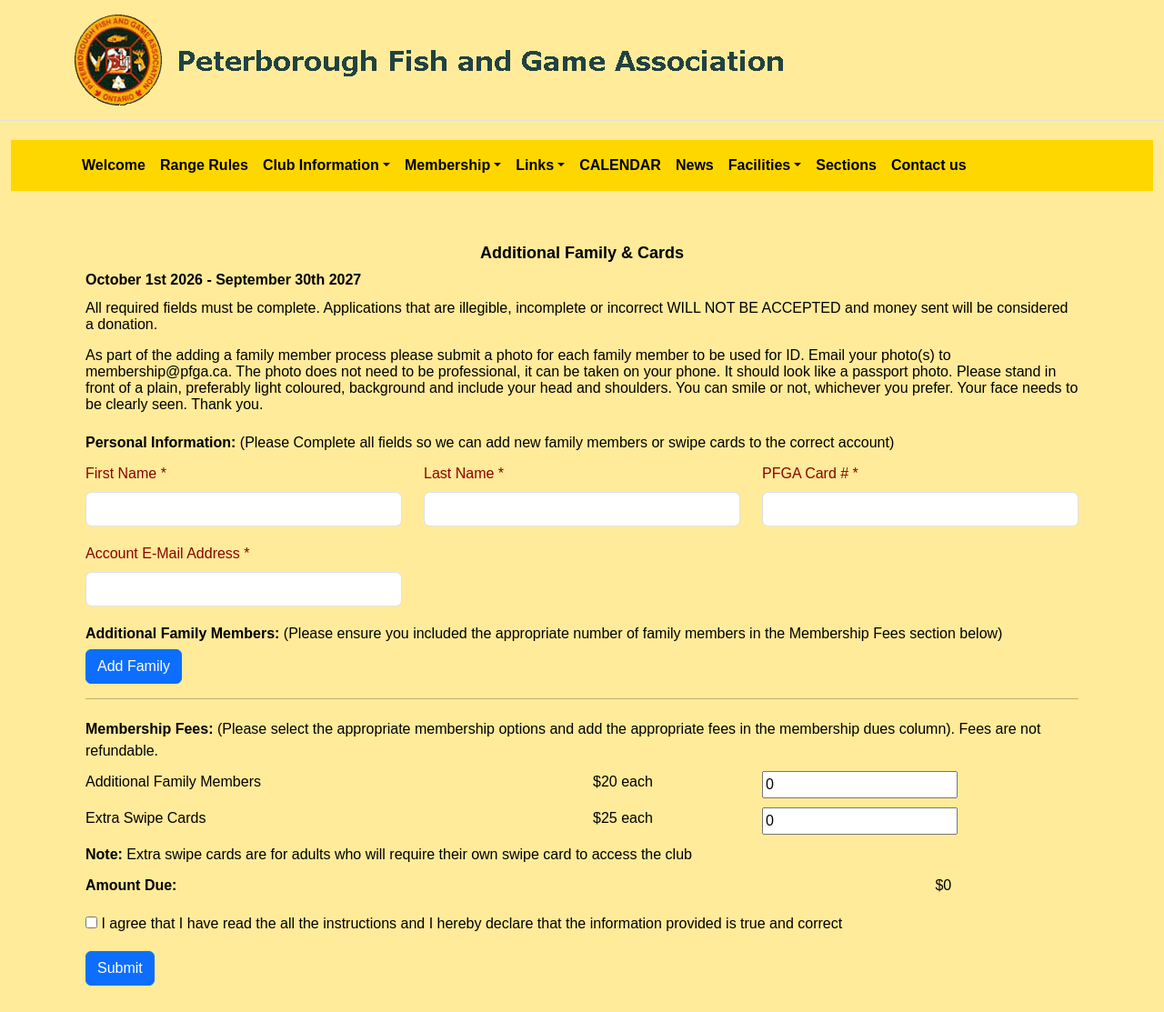
After one commit to MorganDelvanna/Laravel, a Laravel app: page /family in a window 1280 px wide. The commit adds this page. Shown: the whole page at 91% size. Run offline with Laravel 10, Linux system fonts and the light colour scheme; some libraries are stand-ins or nearby versions.

Commit message:
Added Family Update

```diff
--- a/app/Http/Controllers/MembershipController.php
+++ b/app/Http/Controllers/MembershipController.php
@@ -18,6 +18,11 @@ class MembershipController extends Controller
     public function memberForm(string $applicationType)
     {
         return view('membership.memberForm', ['applicationType' => $applicationType]);
+    }
+
+    public function familyForm()
+    {
+        return view('membership.familyForm');
     }
 
     public function canceled(Request $request, string $sessionId)
--- a/public/js/member.js
+++ b/public/js/member.js
@@ -218,7 +218,8 @@ function updateGrandTotal() {
 }
 
 var applicationTypeChange = function() {
-    let selectedValue = $('input[name="applicationType"]:checked').val();
+    let selectedValue = $('input[name="applicationType"]:checked').val()
+        || window.MEMBERSHIP_APPLICATION_TYPE;
     switch (selectedValue) {
         case "new":
             if (!$('label.new').first().hasClass('required')) {
@@ -268,24 +269,28 @@ let applicants = [];
 function gatherApplicantObject() {
     // collect applicant main fields
     let applicant = {};
-    applicant.applicationType = $('input[name="applicationType"]:checked').val();
-    applicant.membershipFee = $('input[name="membershipFee"]:checked').val();
-    applicant.firstname = $('#firstname').val();
-    applicant.lastname = $('#lastname').val();
-    applicant.alias = $('#alias').val();
-    applicant.dob = $('#dob').val();
-    applicant.pfgaNumber = $('#pfgaNumber').val();
-    applicant.address = $('#address').val();
-    applicant.city = $('#city').val();
-    applicant.province = $('#province').val();
-    applicant.postal = $('#postal').val();
-    applicant.homephone = $('#homephone').val();
-    applicant.cellphone = $('#cellphone').val();
-    applicant.email = $('#email').val();
-    applicant.palType = $('input[name="palType"]:checked').val();
-    applicant.palDate = $('#palDate').val();
-    applicant.palNum = $('#PALNum').val();
-    applicant.palExpiry = $('#palExpiry').val();
+    const urlParams = new URLSearchParams(window.location.search);
+    applicant.applicationType = $('input[name="applicationType"]:checked').val()
+        || window.MEMBERSHIP_APPLICATION_TYPE
+        || urlParams.get('type')
+        || 'new';
+    applicant.membershipFee = $('input[name="membershipFee"]:checked').val() || '';
+    applicant.firstname = $('#firstname').val() || '';
+    applicant.lastname = $('#lastname').val() || '';
+    applicant.alias = $('#alias').val() || '';
+    applicant.dob = $('#dob').val() || '';
+    applicant.pfgaNumber = $('#pfgaNumber').val() || '';
+    applicant.address = $('#address').val() || '';
+    applicant.city = $('#city').val() || '';
+    applicant.province = $('#province').val() || '';
+    applicant.postal = $('#postal').val() || '';
+    applicant.homephone = $('#homephone').val() || '';
+    applicant.cellphone = $('#cellphone').val() || '';
+    applicant.email = $('#email').val() || '';
+    applicant.palType = $('input[name="palType"]:checked').val() || '';
+    applicant.palDate = $('#palDate').val() || '';
+    applicant.palNum = $('#PALNum').val() || '';
+    applicant.palExpiry = $('#palExpiry').val() || '';
     applicant.disciplines = [];
     if($('#archery').is(':checked')) applicant.disciplines.push('archery');
     if($('#rifle').is(':checked')) applicant.disciplines.push('rifle');
@@ -361,6 +366,8 @@ function setApplicationType(){
     let urlParams = new URLSearchParams(window.location.search);
     let applicationType = window.MEMBERSHIP_APPLICATION_TYPE || urlParams.get('type') || 'new';
     switch (applicationType){
+            case "update":
+                break;
             case "renew":
                 $('#renewMember').prop("checked", true);
                 break;
@@ -421,7 +428,7 @@ $(function(){
         $('#halfSpan').hide();
     }
 
-    if (date.getMonth() >= firstTuesdayJuly && date.getMonth() <= 10) {
+    if (date.getMonth() >= 7 && date.getMonth() <= 11) {
         $('#memberYear').text(`October 1st ${date.getFullYear()} - September 30th ${date.getFullYear() + 1}`);
     } else {
         $('#memberYear').text(`October 1st ${date.getFullYear() - 1} - September 30th ${date.getFullYear()}`);
@@ -551,7 +558,7 @@ $(function(){
             if (!$('#form').valid()) {
                 return;
             }
-            if ((!currentApp.photo || !currentApp.photo.data) && currentApp.applicationType !== 'renew') {
+            if ((!currentApp.photo || !currentApp.photo.data) && currentApp.applicationType === 'new') {
                 alert('Please upload a valid passport-style photo for the current applicant before submitting.');
                 return;
             }
--- /dev/null
+++ b/resources/views/membership/familyForm.blade.php
@@ -0,0 +1,237 @@
+@extends('layouts.app')
+
+@section('content')
+    <div class="container">
+        <div class="row">
+            <div class="col-12">
+                <h1>Additional Family & Cards</h1>
+                <h2><span id="memberYear">October 1st, 2025 - September 30th, 2026</span></h2>
+            </div>
+        </div>
+        <form id="form" method="post" action="{{ route('membership.checkout') }}" enctype="multipart/form-data">
+            @csrf
+            <input type="hidden" id="members_json" name="members_json"  value="">
+            <input type="hidden" id="photoData" name="photoData" value="">
+            <input type="hidden" id="photoName" name="photoName" value="">
+            <input type="hidden" id="photoType" name="photoType" value="">
+            <p>All required fields must be complete. Applications that are illegible, incomplete or incorrect WILL NOT BE ACCEPTED and money sent will be considered a donation.</p>
+            <p>As part of the adding a family member process please submit a photo for each family member to be used for ID. Email your photo(s) to membership@pfga.ca.
+                The photo does not need to be professional, it can be taken on your phone. It should look like a passport photo. Please stand in front of a plain, preferably light coloured,
+                background and include your head and shoulders. You can smile or not, whichever you prefer. Your face needs to be clearly seen. Thank you. </p>
+
+            <div class="row">
+                <div class="col-12">
+                    <span><strong>Personal Information:</strong> (Please Complete all fields so we can add new family members or swipe cards to the correct account)</span>
+                </div>
+            </div>
+            <div class="row">
+                <div class="col-12 col-md-4">
+                    <label for="firstname" class="form-label title required">First Name</label><br />
+                    <input id="firstname" type="text" class="form-control new" name="firstname" data-no-auto-fill required>
+                </div>
+                <div class="col-12 col-md-4">
+                    <label for="lastname" class="form-label title required">Last Name</label><br />
+                    <input id="lastname" type="text" class="form-control new" name="lastname" data-no-auto-fill required>
+                </div>
+                <div class="col-12 col-md-4">
+                    <label id="cardLabel" for="pfgaNumber" class="form-label title required">PFGA Card #</label><br/>
+                    <input id="pfgaNumber" type="text" class="form-control" name="pfgaNumber" data-no-auto-fill required>
+                </div>
+            </div>
+            <div class="row mt-2">
+                <div class="col-12 col-md-4">
+                    <label for="email" class="form-label title required">Account E-Mail Address</label>
+                    <input type="email" id="email" class="form-control" name="email" required>
+                </div>
+            </div>
+            <div class="row mt-2">
+                <div class="col-12">
+                    <strong>Additional Family Members:</strong> (Please ensure you included the appropriate number of family members in the Membership Fees section below)<br />
+                </div>
+            </div>
+            <div id="familyApp">
+            </div>
+            <hr>
+            <div class="row mt-2">
+                <div class="col-12">
+                    <strong>Membership Fees:</strong> (Please select the appropriate membership options and add the appropriate fees in the membership dues column). Fees are not refundable.
+                </div>
+            </div>
+            <div class="row">
+                <div class="d-none d-sm-block col-md-6">Additional Family Members</div>
+                <div class="col-6 d-md-none">Extra Family</div>
+                <div class="d-none d-sm-block col-md-2"><span class="familyFee"></span></div>
+                <div class="col-2 col-md-2"><input type="number" id="family" name="family" value="0"></div>
+            </div>
+            <div class="row">
+                <div class="d-none d-sm-block col-md-6">Extra Swipe Cards</div>
+                <div class="col-6 d-md-none">Extra Swipe Cards</div>
+                <div class="d-none d-sm-block col-md-2"><span class="extraFee"></span></div>
+                <div class="col-2 col-md-2"><input type="number" id="extra" name="extra" value="0"></div>
+            </div>
+            <div class="row">
+                <div class="col-12"><span><strong>Note:</strong> Extra swipe cards are for adults who will require their own swipe card to access the club</span></div>
+            </div>
+            <div class="row">
+                <div class="col-6 col-md-10 align-content-end"><strong>Amount Due:</strong></div>
+                <div class="col-6 col-md-2">&nbsp;$<span id="total"></span></div>
+            </div>
+            <div class="row mt-2 terms">
+                <div class="col-12">
+                    <input type="checkbox" id="terms" name="terms" required>
+                    <label class="ml-1" for="terms">I agree that I have read the all the instructions and I hereby declare that the information provided is true and correct</label>
+                </div>
+            </div>
+            <div class="row mt-2">
+                <div class="col-8 col-md-1">
+                    <span id="errors" class="error"></span>
+                    <button type="button" class="btn btn-primary" id="btnSubmit">Submit</button>
+                </div>
+            </div>
+        </form>
+        <script src="https://unpkg.com/react@18/umd/react.development.js"></script>
+        <script src="https://unpkg.com/react-dom@18/umd/react-dom.development.js"></script>
+        <script src="https://unpkg.com/babel-standalone@6.26.0/babel.min.js"></script>
+        <script type="text/babel">
+            const { useEffect, useState } = React;
+
+            function Field({ label, value, onChange, type = 'text', required = false, placeholder = '' }) {
+                return (
+                    <div className="col-6 col-md-2">
+                        <label className={`form-label ${required ? 'required' : ''}`}>{label}</label>
+                        <input className="form-control" type={type} value={value || ''} onChange={onChange} required={required} placeholder={placeholder} />
+                    </div>
+                );
+            }
+
+            function FamilyMembers() {
+                const [members, setMembers] = useState([]);
+
+                useEffect(() => {
+                    const reset = () => setMembers([]);
+                    window.addEventListener('membership-form-reset', reset);
+                    return () => window.removeEventListener('membership-form-reset', reset);
+                }, []);
+
+                useEffect(() => {
+                    const count = document.getElementById('family');
+                    const serialized = document.getElementById('members_json');
+                if (count) {
+                    count.value = members.length;
+                    count.defaultValue = members.length;
+                }
+                    if (serialized) serialized.value = JSON.stringify(members);
+                    if (typeof window.recalc === 'function') window.recalc();
+                }, [members]);
+
+                function updateMember(index, field, value) {
+                    setMembers(current => current.map((member, itemIndex) =>
+                        itemIndex === index ? { ...member, [field]: value } : member
+                    ));
+                }
+
+                function handlePhoto(event, index) {
+                    const file = event.target.files && event.target.files[0];
+                    if (!file) return;
+                    const error = event.target.closest('.familyRow').querySelector('.famPhotoError');
+                    if (!['image/jpeg', 'image/png'].includes(file.type) || file.size > 200 * 1024) {
+                        error.textContent = 'Please choose a JPG or PNG image no larger than 200 KB.';
+                        return;
+                    }
+                    const reader = new FileReader();
+                    reader.onload = () => {
+                        const member = members[index];
+                        const first = (member.firstname || 'family').trim().replace(/[^a-z0-9]/gi, '_');
+                        const last = (member.lastname || `member${index}`).trim().replace(/[^a-z0-9]/gi, '_');
+                        const extension = file.name.split('.').pop().toLowerCase();
+                        updateMember(index, 'photoData', reader.result.split(',')[1]);
+                        updateMember(index, 'photoName', `${first}_${last}.${extension}`);
+                        updateMember(index, 'photoType', file.type);
+                        error.textContent = '';
+                    };
+                    reader.readAsDataURL(file);
+                }
+
+                // Set default dates when adding new family member
+                function addFamilyMember() {
+                    const newMember = { firstname: '', lastname: '', pal: '', palExpiry: '', dob: '' };
+                    setMembers(current => [...current, newMember]);
+                }
+
+                return (
+                    <div>
+                        {members.map((member, index) => (
+                            <div className="row mt-2 familyRow" key={index}>
+                                <Field label="First Name" value={member.firstname} required onChange={event => updateMember(index, 'firstname', event.target.value)} />
+                                <Field label="Last Name" value={member.lastname} required onChange={event => updateMember(index, 'lastname', event.target.value)} />
+                                <Field label="PAL#" value={member.pal} onChange={event => updateMember(index, 'pal', event.target.value)} />
+                                <Field label="PAL Expiry" type="date" value={member.palExpiry} onChange={event => updateMember(index, 'palExpiry', event.target.value)} />
+                                <Field label="Date of Birth" type="date" value={member.dob} required onChange={event => updateMember(index, 'dob', event.target.value)} />
+                                <div className="col-12 col-md-1">
+                                    <button className="btn btn-outline-danger" type="button" onClick={() => setMembers(current => current.filter((_, itemIndex) => itemIndex !== index))}>Delete</button>
+                                </div>
+                                <div className="col-12">
+                                    <input className="form-control" type="file" accept="image/jpeg,image/png" onChange={event => handlePhoto(event, index)} />
+                                    <div className="error famPhotoError"></div>
+                                    <input type="hidden" name="familyMembers[]" data-react-json={JSON.stringify(member)} value={`${member.firstname || ''} ${member.lastname || ''} DOB: ${member.dob || ''} PAL: ${member.pal || ''} ${member.palExpiry || ''}`} readOnly />
+                                    <input type="hidden" name="familyPhotoData[]" value={member.photoData || ''} readOnly />
+                                    <input type="hidden" name="familyPhotoName[]" value={member.photoName || ''} readOnly />
+                                    <input type="hidden" name="familyPhotoType[]" value={member.photoType || ''} readOnly />
+                                </div>
+                            </div>
+                        ))}
+                        <button type="button" className="btn btn-primary" onClick={addFamilyMember}>Add Family</button>
+                    </div>
+                );
+            }
+
+            function RepeatableList({ kind, fields }) {
+                const [items, setItems] = useState([]);
+                useEffect(() => {
+                    const reset = () => setItems([]);
+                    window.addEventListener('membership-form-reset', reset);
+                    return () => window.removeEventListener('membership-form-reset', reset);
+                }, []);
+
+                const add = () => {
+                    const newItem = Object.fromEntries(fields.map(field => [field.name, '']));
+                    setItems(current => [...current, newItem]);
+                };
+                const update = (index, field, value) => setItems(current => current.map((item, itemIndex) => itemIndex === index ? { ...item, [field]: value } : item));
+                const remove = index => setItems(current => current.filter((_, itemIndex) => itemIndex !== index));
+                const serialize = item => kind === 'club'
+                    ? `${item.name || ''} ${item.city || ''} ${item.from || ''} - ${item.to || ''}`
+                    : `${item.desc || ''} ${item.trainer || ''} ${item.location || ''} ${item.date || ''}`;
+
+                return (
+                    <div>
+                        {items.map((item, index) => (
+                            <div className="row mt-2" key={index}>
+                                {fields.map(field => <Field key={field.name} label={field.label} value={item[field.name]} placeholder={field.placeholder} onChange={event => update(index, field.name, event.target.value)} />)}
+                                <div className="col-12 col-md-1">
+                                    <button className="btn btn-outline-danger" type="button" onClick={() => remove(index)}>Delete</button>
+                                    <input type="hidden" data-react-json={JSON.stringify(item)} name={kind === 'club' ? 'otherClubs[]' : 'courses[]'} value={serialize(item)} readOnly />
+                                </div>
+                            </div>
+                        ))}
+                        <button type="button" className="btn btn-primary" onClick={add}>{kind === 'club' ? 'Add Club' : 'Add Training/Certification'}</button>
+                    </div>
+                );
+            }
+
+            function mount(rootId, component) {
+                const root = document.getElementById(rootId);
+                if (root) ReactDOM.createRoot(root).render(component);
+            }
+
+            mount('familyApp', <FamilyMembers />);
+        </script>
+        <script src="https://cdn.jsdelivr.net/npm/jquery-validation@1.19.5/dist/jquery.validate.min.js"></script>
+        <script src="https://cdn.jsdelivr.net/npm/jquery-validation@1.19.5/dist/additional-methods.js"></script>
+        <script src="https://cdn.jsdelivr.net/npm/inputmask@5.0.8/dist/jquery.inputmask.min.js"></script>
+        <script>
+            window.MEMBERSHIP_APPLICATION_TYPE = 'update';
+        </script>
+        <script type="text/javascript" src="{{ asset('js/member.js') }}"></script>
+    </div>
+@endsection
--- a/resources/views/web/renewal.blade.php
+++ b/resources/views/web/renewal.blade.php
@@ -33,7 +33,7 @@
 
                 <p>
                     If you are just adding new family members or ordering extra swipe cards you can do so here:
-                    <a href="stripe/familyform/renew">Add Family/Order Cards Membership Form</a>
+                    <a href="/family">Add Family/Order Cards Membership Form</a>
                 </p>
             </div>
         </div>
--- a/routes/membership.php
+++ b/routes/membership.php
@@ -4,6 +4,7 @@ use Illuminate\Support\Facades\Route;
 use App\Http\Controllers\MembershipController;
 
 Route::get('/membership/{applicationType}', [App\Http\Controllers\MembershipController::class, 'memberForm'])->name('membership.form');
+Route::get('/family', [App\Http\Controllers\MembershipController::class, 'familyForm'])->name('membership.family.form');
 Route::post('/checkout', [App\Http\Controllers\MembershipController::class, 'checkout'])->name('membership.checkout');
 Route::get('/success/{sessionId}', [App\Http\Controllers\MembershipController::class, 'success'])->name('membership.success');
 Route::get('/canceled/{sessionId}', [App\Http\Controllers\MembershipController::class, 'canceled'])->name('membership.canceled');
```
